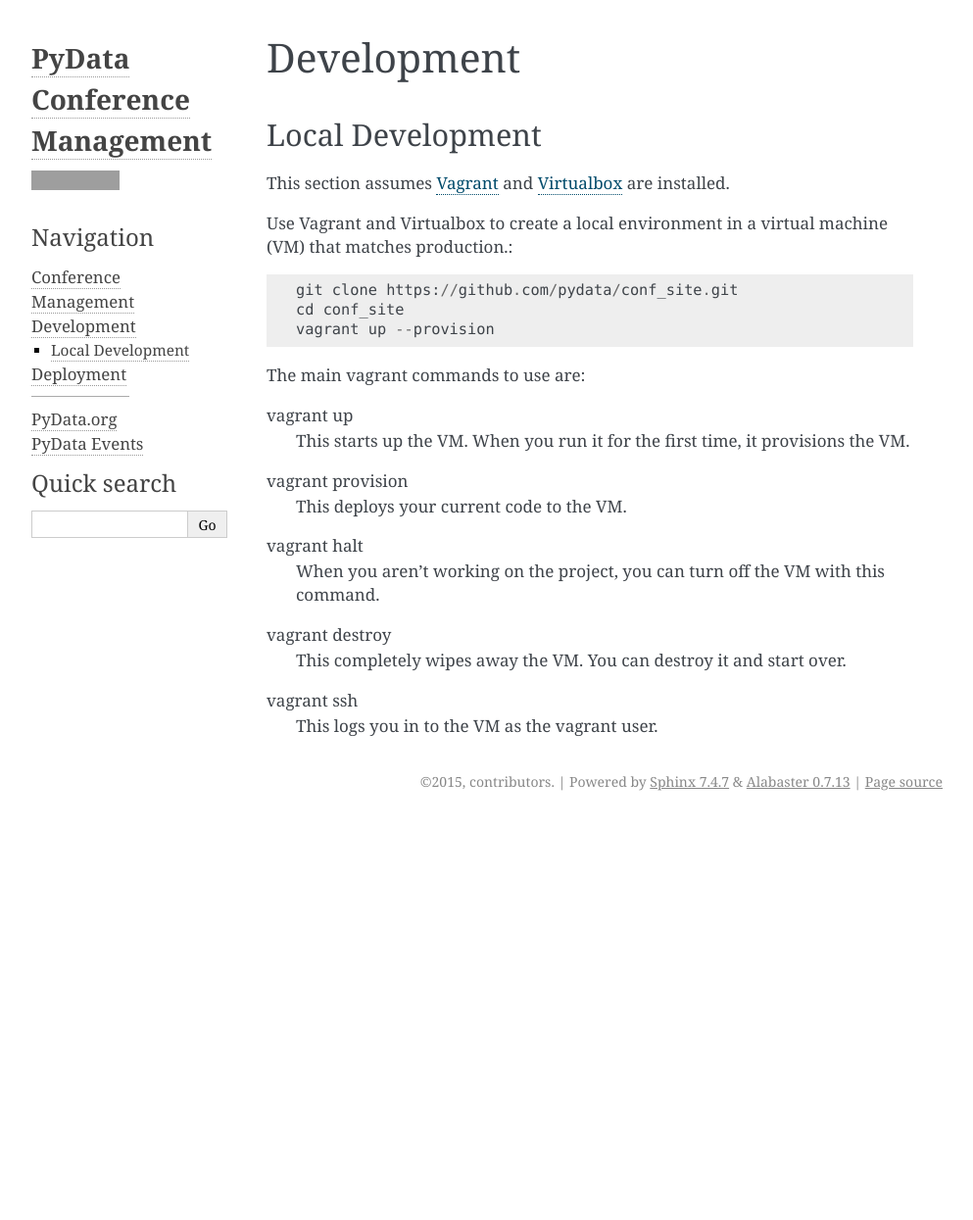
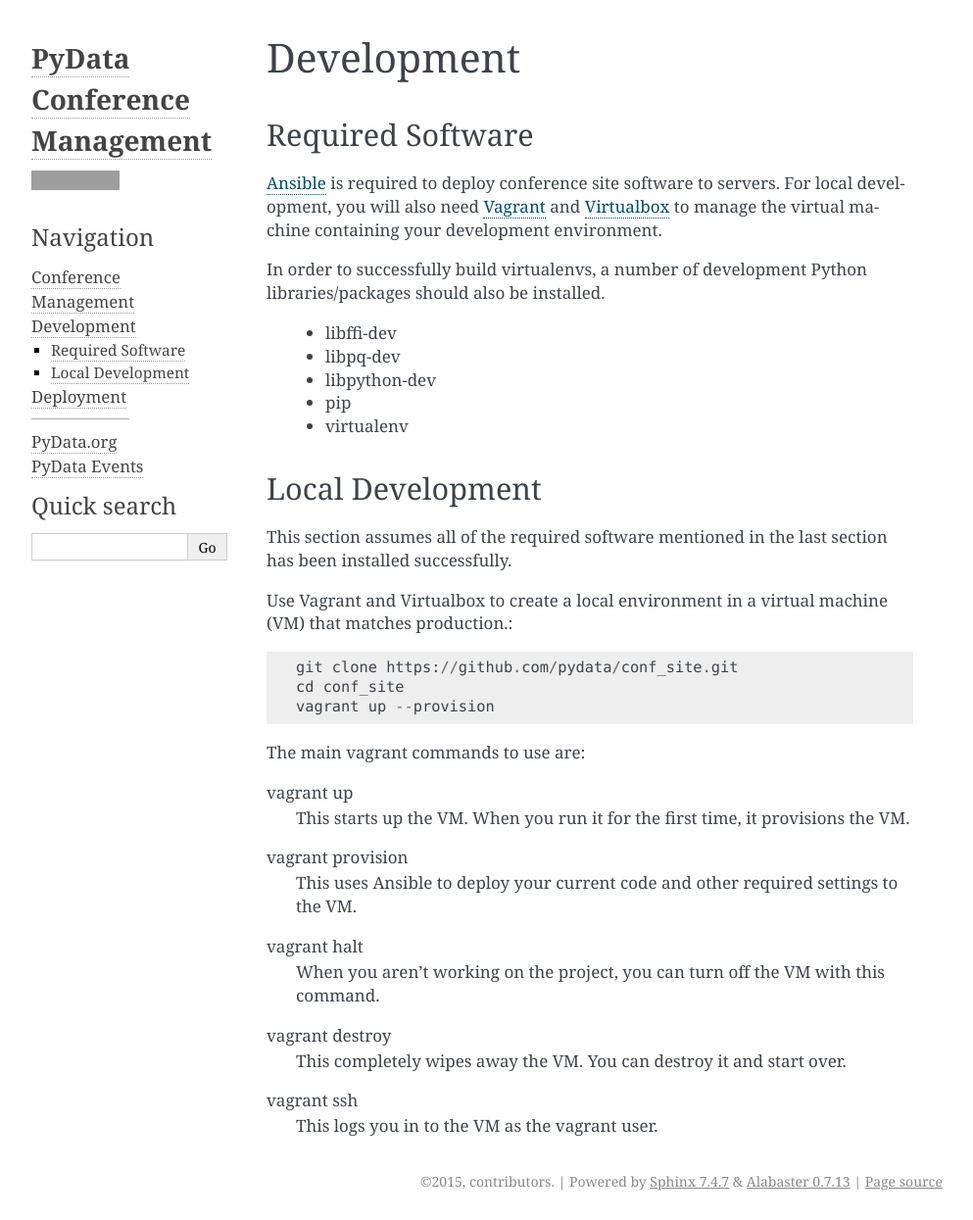
Before and after one commit to pydata/conf_site, a Sphinx documentation site: the page built from docs/source/development.rst, in a window 1280 px wide. Shown: the whole page at 98% size, without its empty margins (148-1141 px from the left). Built offline with Sphinx 7.4.7, drawn with Linux system fonts in a browser that asks for light colours; before the commit the page ends 900 px from its top, so only the background shows below that; grey boxes are pictures that could not be loaded.

Commit message:
Make required software a bit more obvious.

```diff
--- a/docs/source/development.rst
+++ b/docs/source/development.rst
@@ -1,13 +1,31 @@
 Development
 ===========
+
+Required Software
+-----------------
+
+Ansible_ is required to deploy conference site software to servers. For
+local development, you will also need Vagrant_ and Virtualbox_ to manage the
+virtual machine containing your development environment.
+
+.. _Ansible: https://www.ansible.com/
+.. _Vagrant: https://www.vagrantup.com/
+.. _Virtualbox: https://www.virtualbox.org/
+
+In order to successfully build virtualenvs, a number of development Python
+libraries/packages should also be installed.
+
+  - libffi-dev
+  - libpq-dev
+  - libpython-dev
+  - pip
+  - virtualenv
 
 Local Development
 -----------------
 
-This section assumes Vagrant_ and Virtualbox_ are installed.
-
-.. _Vagrant: https://www.vagrantup.com/
-.. _Virtualbox: https://www.virtualbox.org/
+This section assumes all of the required software mentioned in the last
+section has been installed successfully.
 
 Use Vagrant and Virtualbox to create a local environment in a virtual machine
 (VM) that matches production.::
@@ -22,7 +40,7 @@
   This starts up the VM. When you run it for the first time, it provisions the VM.
 
 vagrant provision
-  This deploys your current code to the VM.
+  This uses Ansible to deploy your current code and other required settings to the VM.
 
 vagrant halt
   When you aren't working on the project, you can turn off the VM with this command.
```
